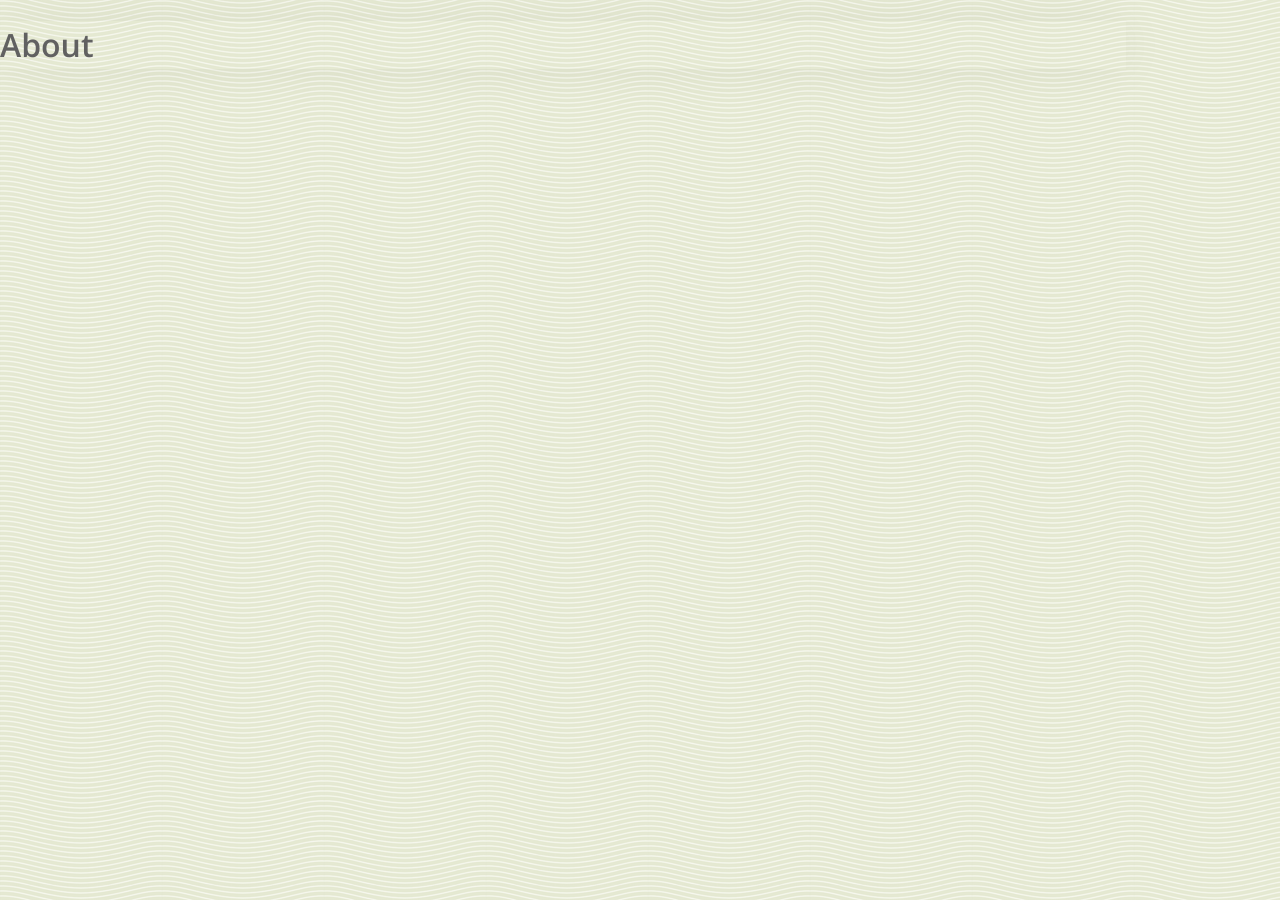
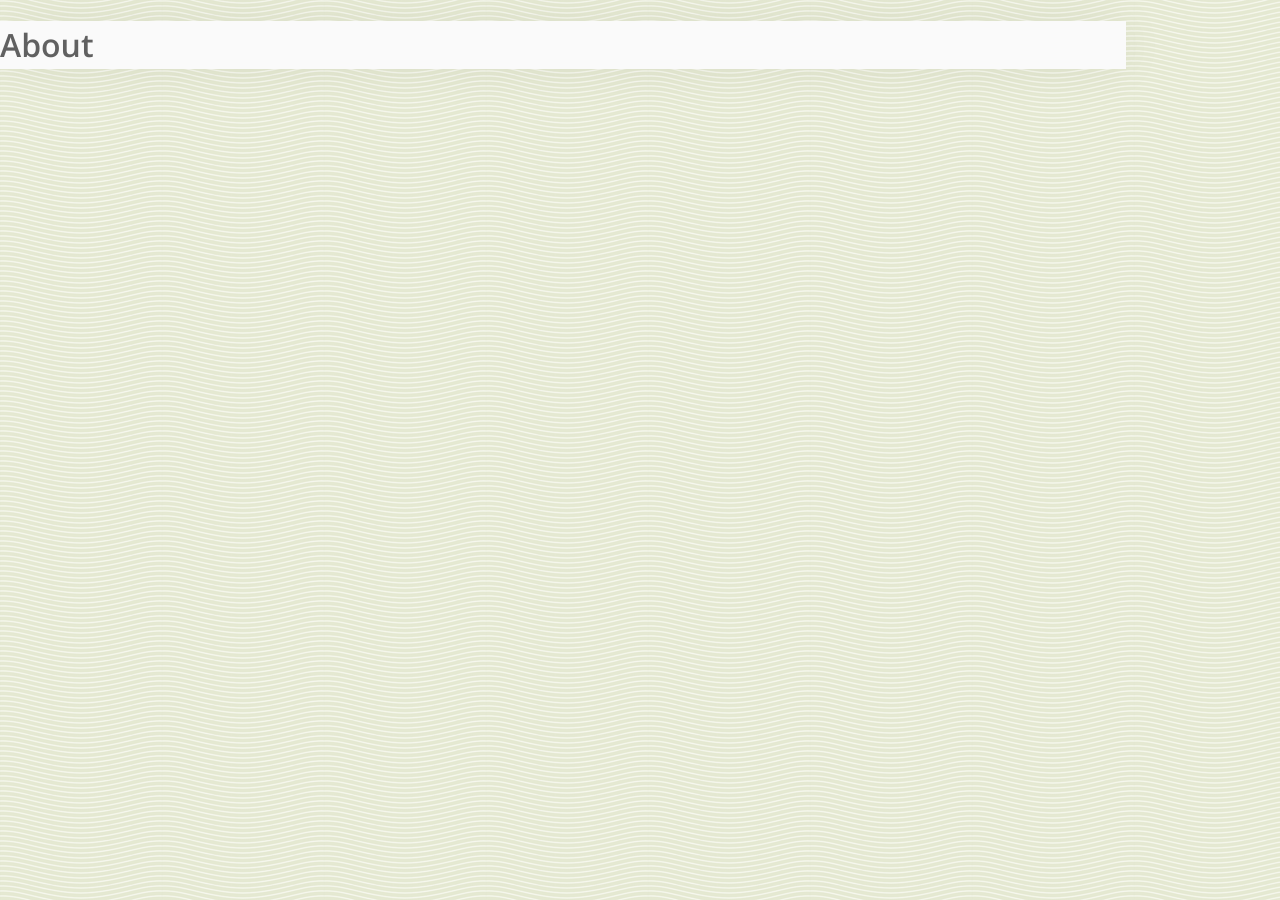
Before and after one commit to davidensinger/davidensinger.github.io, a Jekyll site: the page built from about.md, in a window 1280 px wide. Built offline with Jekyll 4.4.1, drawn with Linux system fonts in a browser that asks for light colours; nearby versions of some CDN libraries; Markdown is read by kramdown in place of the engine named in the settings.

Commit message:
Added background variables for the primary container and the secondary sidebar.

```diff
--- a/assets/scss/_scaffolding.scss
+++ b/assets/scss/_scaffolding.scss
@@ -21,5 +21,6 @@
 
 .container {
   max-width: 88%;
+  background: $background-primary;
   @extend %transitions-all;
   box-shadow: 0 0 3em 0 rgba($black, 0.05); }
--- a/assets/scss/_variables.scss
+++ b/assets/scss/_variables.scss
@@ -40,6 +40,11 @@
 $green-darker: darken($green, 24);
 $green-darkest: darken($green, 36);
 
+// Backgrounds
+// ==========================================================================
+$background-primary: mix($white, $white-dark);
+$background-secondary: mix($white-dark, $white-darker);
+
 // Borders
 // ==========================================================================
 $border-color: $gray-lighter;
```
Also changed, not shown: assets/css/styles.min.css.
